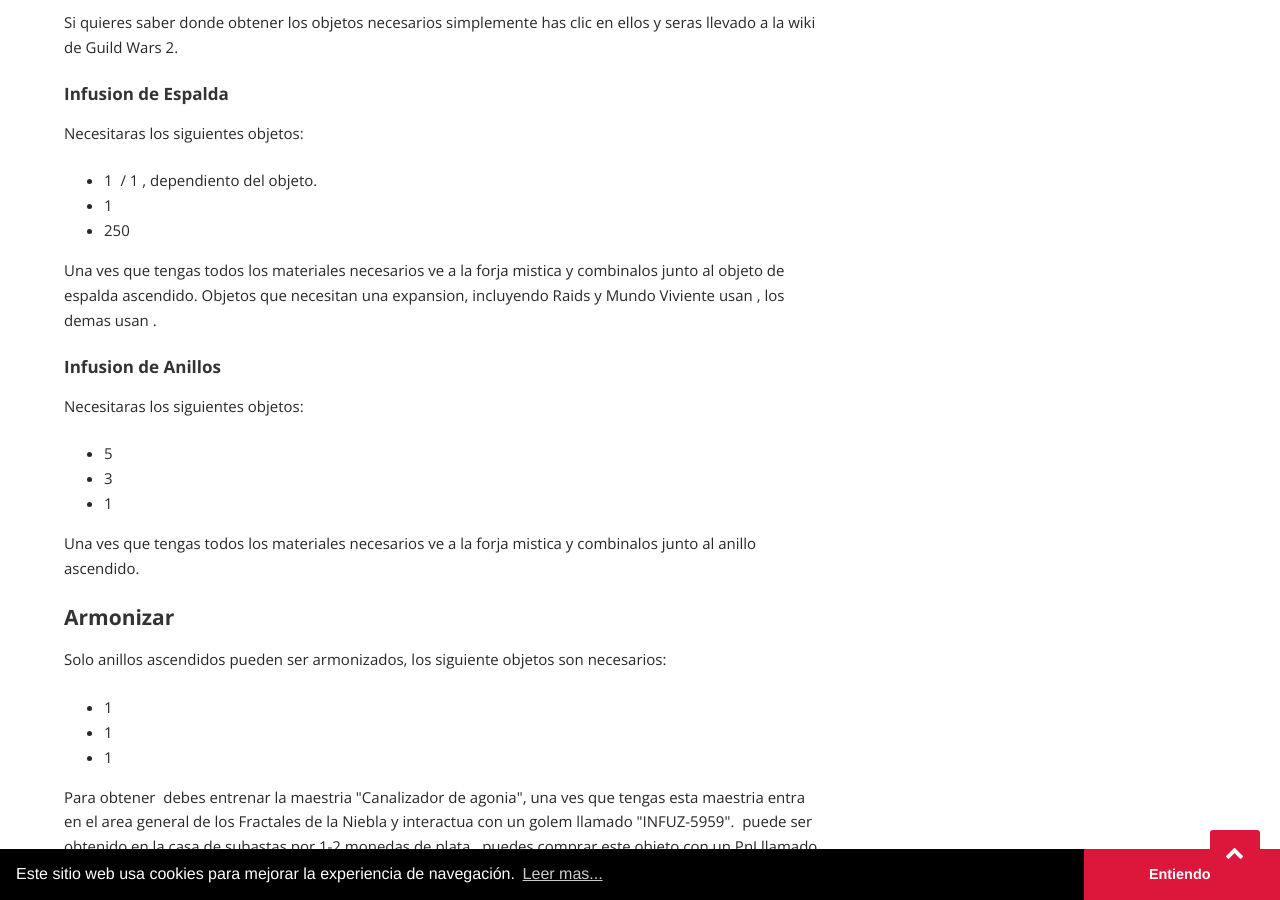
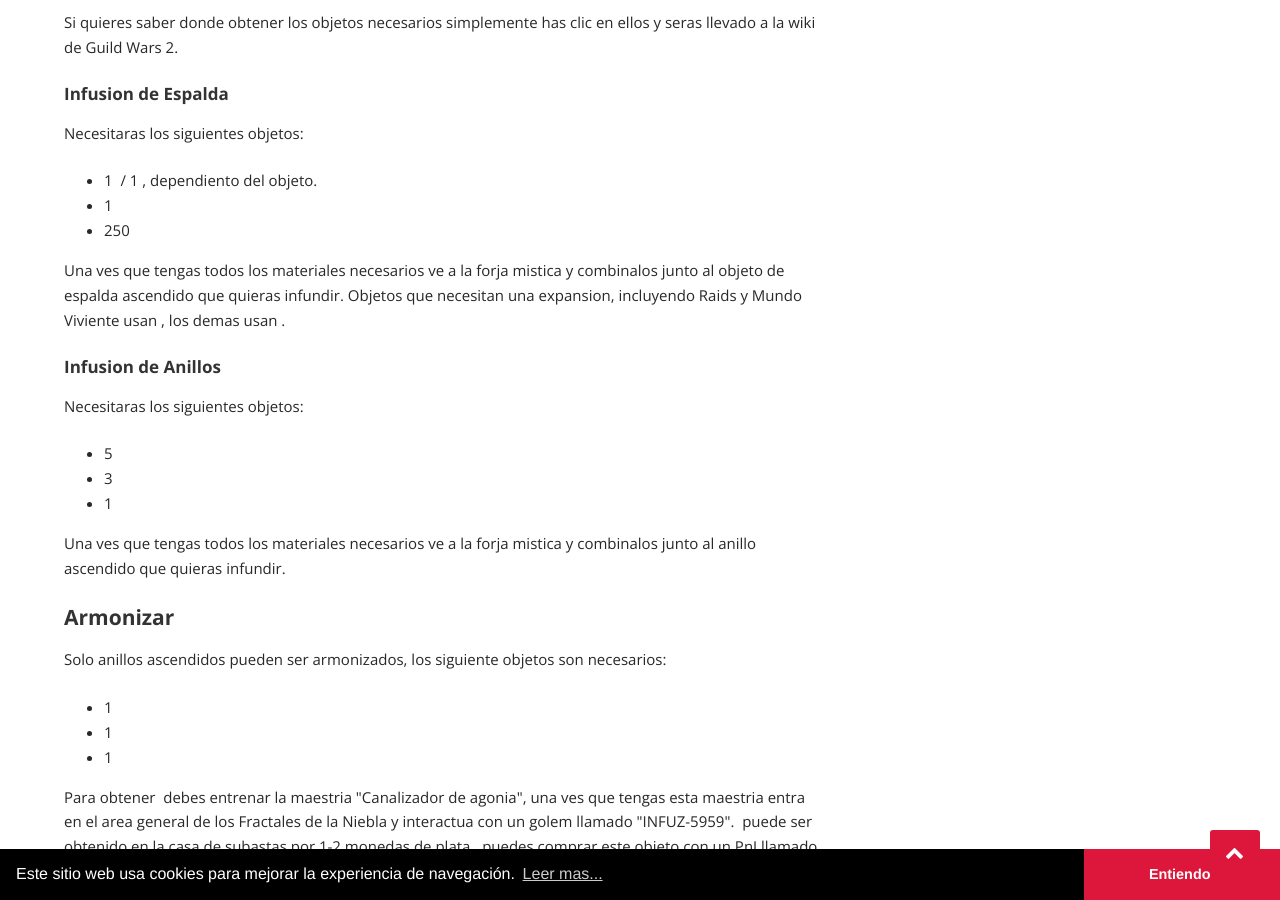
Before and after one commit to ACast59/GW2Guias, a Jekyll site: the page built from _posts/2018-09-05-armonizacion-e-infusion-de-equipamiento.md, in a window 1280 px wide and 900 px high, scrolled down 1460 px. Built offline with Jekyll 4.4.1, drawn with Linux system fonts in a browser that asks for light colours; a script that is not in the unit is left out; comment, search, counter and statistics services are not loaded.

Commit message:
Update 2018-09-05-armonizacion-e-infusion-de-equipamiento.md

```diff
--- a/_posts/2018-09-05-armonizacion-e-infusion-de-equipamiento.md
+++ b/_posts/2018-09-05-armonizacion-e-infusion-de-equipamiento.md
@@ -30,7 +30,7 @@
   <li>250 <span class="embed-link"><span data-armory-embed="items" data-armory-ids="19721" data-armory-inline-text="wiki" data-armory-size="24"></span></span></li>
 </ul>
 
-<p>Una ves que tengas todos los materiales necesarios ve a la forja mistica y combinalos junto al objeto de espalda ascendido. Objetos que necesitan una expansion, incluyendo Raids y Mundo Viviente usan <span class="embed-link"><span data-armory-embed="items" data-armory-ids="38024" data-armory-inline-text="wiki" data-armory-size="24"></span></span>, los demas usan <span class="embed-link"><span data-armory-embed="items" data-armory-ids="38023" data-armory-inline-text="wiki" data-armory-size="24"></span></span>.</p>
+<p>Una ves que tengas todos los materiales necesarios ve a la forja mistica y combinalos junto al objeto de espalda ascendido que quieras infundir. Objetos que necesitan una expansion, incluyendo Raids y Mundo Viviente usan <span class="embed-link"><span data-armory-embed="items" data-armory-ids="38024" data-armory-inline-text="wiki" data-armory-size="24"></span></span>, los demas usan <span class="embed-link"><span data-armory-embed="items" data-armory-ids="38023" data-armory-inline-text="wiki" data-armory-size="24"></span></span>.</p>
 
 <h4>Infusion de Anillos</h4>
 
@@ -42,7 +42,7 @@
   <li>1 <span class="embed-link"><span data-armory-embed="items" data-armory-ids="38024" data-armory-inline-text="wiki" data-armory-size="24"></span></span></li>
 </ul>
 
-<p>Una ves que tengas todos los materiales necesarios ve a la forja mistica y combinalos junto al anillo ascendido.</p>
+<p>Una ves que tengas todos los materiales necesarios ve a la forja mistica y combinalos junto al anillo ascendido que quieras infundir.</p>
 
 <h3>Armonizar</h3>
 
```
